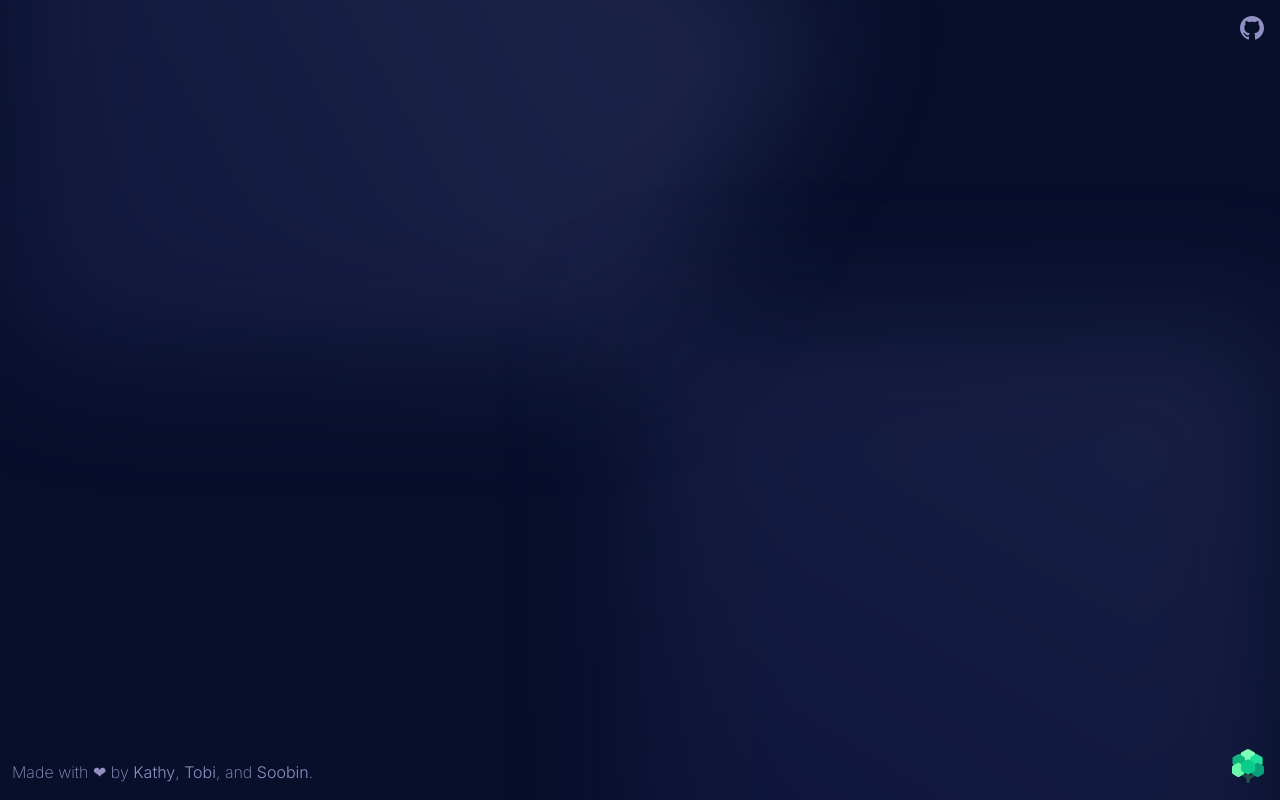
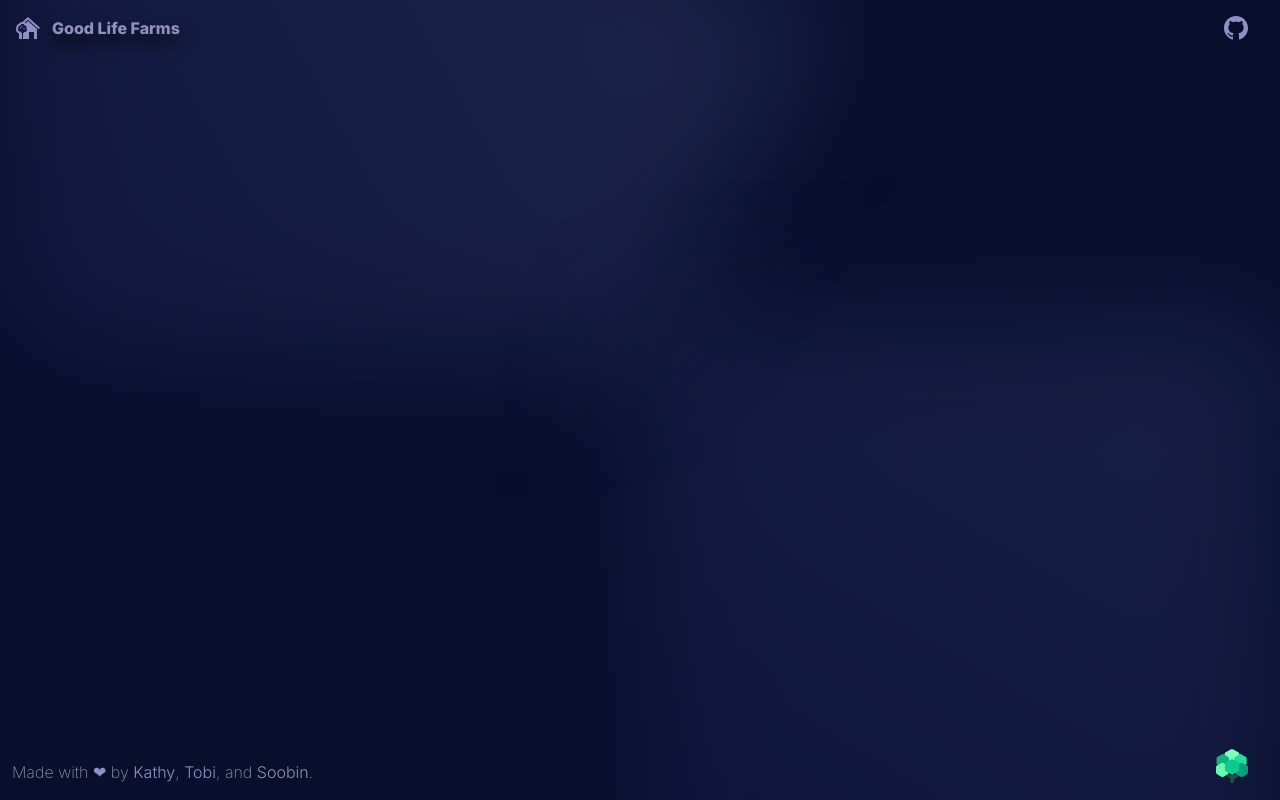
Before and after one commit to soobinrho/GoodLifeFarms, a Next.js app: page /prototype in a window 1280 px wide. Shown: the top 800 px of the page. Built offline with nearby package versions, Linux system fonts and the light colour scheme.

Commit message:
fix: github logo getting chopped
Signed-off-by: Soobin Rho <soobinrho@gmail.com>

```diff
--- a/src/app/prototype/page.tsx
+++ b/src/app/prototype/page.tsx
@@ -1,11 +1,13 @@
 import Footer from '@/components/footer';
+import HeaderGoBackToHome from '@/components/header-go-back-to-home';
 import HeaderSocialMedia from '@/components/header-social-media';
 import PrototypePage from '@/components/prototype-page';
 
 export default function Page() {
   return (
     <>
-      <main className='relative min-h-screen w-full text-primary'>
+      <main className='relative h-full text-primary'>
+        <HeaderGoBackToHome />
         <HeaderSocialMedia />
         <PrototypePage />
         <Footer />
--- a/src/components/footer.tsx
+++ b/src/components/footer.tsx
@@ -5,7 +5,7 @@ import Link from 'next/link';
 export default function Footer() {
   return (
     <>
-      <div className='absolute bottom-0 mx-3 my-4 font-extralight'>
+      <div className='absolute bottom-0 mb-4 ml-3 font-extralight'>
         Made with ❤ by{' '}
         <a
           className='font-light hover:text-gray-100 active:text-gray-400'
@@ -36,7 +36,7 @@ export default function Footer() {
         .
       </div>
 
-      <div className='absolute bottom-0 right-0 my-4 mr-4 font-extralight'>
+      <div className='absolute bottom-0 right-0 mb-4 mr-4 font-extralight sm:mr-8'>
         <a
           className='font-light hover:text-gray-100 active:text-gray-400'
           target='_blank'
--- /dev/null
+++ b/src/components/header-go-back-to-home.tsx
@@ -0,0 +1,27 @@
+'use client';
+
+import Link from 'next/link';
+
+export default function HeaderGoBackToHome() {
+  return (
+    <header className='absolute start-0 z-30 ml-4 mt-4 flex gap-3'>
+      <Link href='/'>
+        <svg
+          className='fill-current hover:text-white active:text-gray-300'
+          width='24'
+          height='24'
+          xmlns='http://www.w3.org/2000/svg'
+          fill-rule='evenodd'
+          clip-rule='evenodd'
+        >
+          <path d='M6 23h-3v-5.486c-1.827-.518-3-2.24-3-3.988 0-.585.129-1.172.407-1.716-.323-1.661.657-3.344 2.356-3.881l.018-.005c.773-1.102 2.057-1.826 3.535-1.898l5.666-5.026 12.018 10.661-1.33 1.493-10.688-9.482-3.274 2.905c.305.162.591.358.849.589l2.415-2.142 9.026 7.989v9.987h-2.998v-7h-5l-.008 7h-5.992v-6.061c.546-.125 1.034-.463 1.317-1.044 2.096.786 3.746-2.273 1.82-3.562 1.073-1.237.188-2.747-1.208-2.525-.673-2.384-4.178-2.384-4.851 0-1.31-.235-2.295 1.094-1.385 2.291-1.654 1.38-.162 4.084 1.872 3.473.214.74.794 1.2 1.435 1.362v6.066zm.451-10.678c1.493-1.023 3.242.768 2.303 2.226.002-1.473-.853-2.282-2.303-2.226m-2.119 1.191c-.668-1.002-.34-2.366.705-2.968.589-.338 1.33-.369 1.953-.07 1.06.507-2.743-.678-2.658 3.038' />
+        </svg>
+      </Link>
+      <Link href='/'>
+        <p className='font-extrabold drop-shadow-[0_8px_8px_rgba(0,0,0,1)] hover:text-white active:text-gray-300'>
+          Good Life Farms
+        </p>
+      </Link>
+    </header>
+  );
+}
--- a/src/components/header-social-media.tsx
+++ b/src/components/header-social-media.tsx
@@ -1,11 +1,9 @@
 'use client';
-
-import Link from 'next/link';
 
 export default function HeaderSocialMedia() {
   return (
     <a
-      className='absolute end-0 z-30 mr-4 mt-4'
+      className='absolute end-0 z-30 mr-4 mt-4 sm:mr-8'
       target='_blank'
       href='https://github.com/soobinrho/good-life-farms'
       rel='noopener noreferrer'
--- a/src/components/landing-page.tsx
+++ b/src/components/landing-page.tsx
@@ -5,7 +5,7 @@ import { TypeAnimation } from 'react-type-animation';
 
 export default function LandingPage() {
   return (
-    <div className='min-h-screen overflow-y-auto overflow-x-hidden bg-background'>
+    <div className='relative min-h-screen overflow-auto bg-background'>
       <div className='isolate'>
         {/* Who we are */}
         <section className='absolute left-[50%] top-[40%] z-10 translate-x-[-50%] translate-y-[-40%] sm:top-[50%] sm:translate-y-[-50%]'>
```
